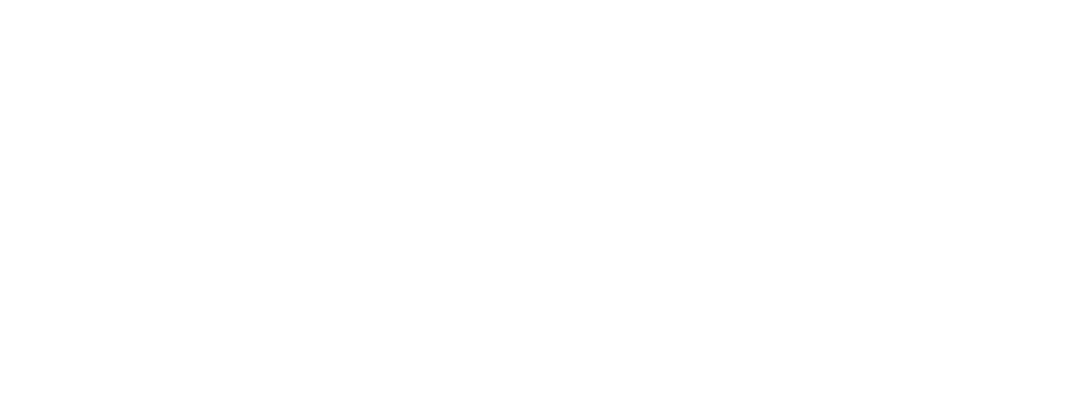
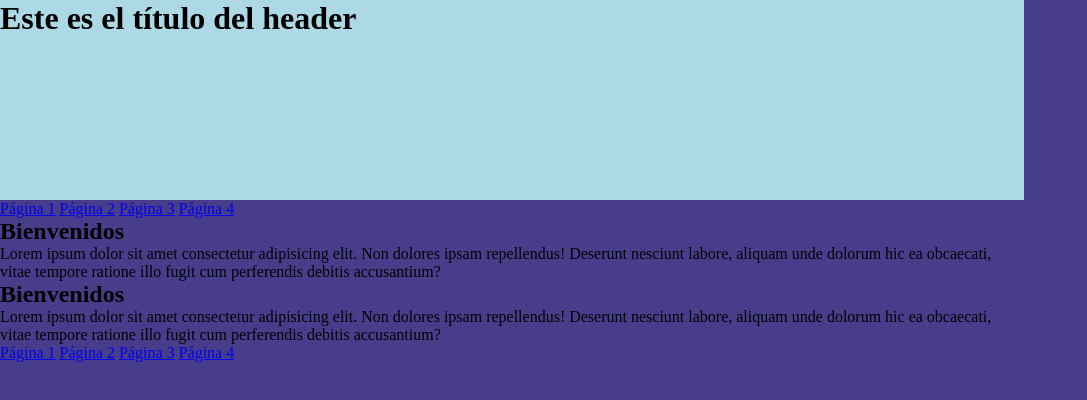
Before and after one commit to JuanMartinIglesias/CodoACodoNBA, a plain HTML site: page index.html in a window 1280 px wide. Shown: the whole page, without its empty margins (0-1087 px from the left). Drawn offline with Linux system fonts and the light colour scheme.

Commit message:
primera plantilla

```diff
--- a/index.html
+++ b/index.html
@@ -1,12 +1,56 @@
 <!DOCTYPE html>
-<html lang="en">
+<html lang="es">
 <head>
     <meta charset="UTF-8">
     <meta http-equiv="X-UA-Compatible" content="IE=edge">
     <meta name="viewport" content="width=device-width, initial-scale=1.0">
-    <title>Document</title>
+    <link rel="stylesheet" href="css/estilos.css">
+    <title>Título de la página</title>
 </head>
 <body>
 
+    <!-- Empieza el header -->
+    <header class="header">
+        <h1>Este es el título del header</h1>
+    </header>
+
+    <!-- Esta es la barra de navegación -->
+    <nav class="navbar">
+        <a href="#">Página 1</a>
+        <a href="#">Página 2</a>
+        <a href="#">Página 3</a>
+        <a href="#">Página 4</a>
+    </nav>
+
+    <!-- Primera sección -->
+
+    <section class="seccion-bienvenidos">
+        <article class="artidulo-bienvenidos">
+            <h2>Bienvenidos</h2>
+            <p>Lorem ipsum dolor sit amet consectetur adipisicing elit. Non dolores ipsam repellendus! Deserunt nesciunt labore, aliquam unde dolorum hic ea obcaecati, vitae tempore ratione illo fugit cum perferendis debitis accusantium?</p>
+        </article>
+
+        <article class="artiulo-bienvenidos1">
+            <h2>Bienvenidos</h2>
+            <p>Lorem ipsum dolor sit amet consectetur adipisicing elit. Non dolores ipsam repellendus! Deserunt nesciunt labore, aliquam unde dolorum hic ea obcaecati, vitae tempore ratione illo fugit cum perferendis debitis accusantium?</p>
+        </article>
+    </section>
+
+    <!-- Aside-->
+
+    <aside>
+        <a href="#">Página 1</a>
+        <a href="#">Página 2</a>
+        <a href="#">Página 3</a>
+        <a href="#">Página 4</a>
+    </aside>
+
+    <!-- Footer -->
+<footer>
+    <div>
+
+    </div>
+</footer>
+
 </body>
 </html>
```
